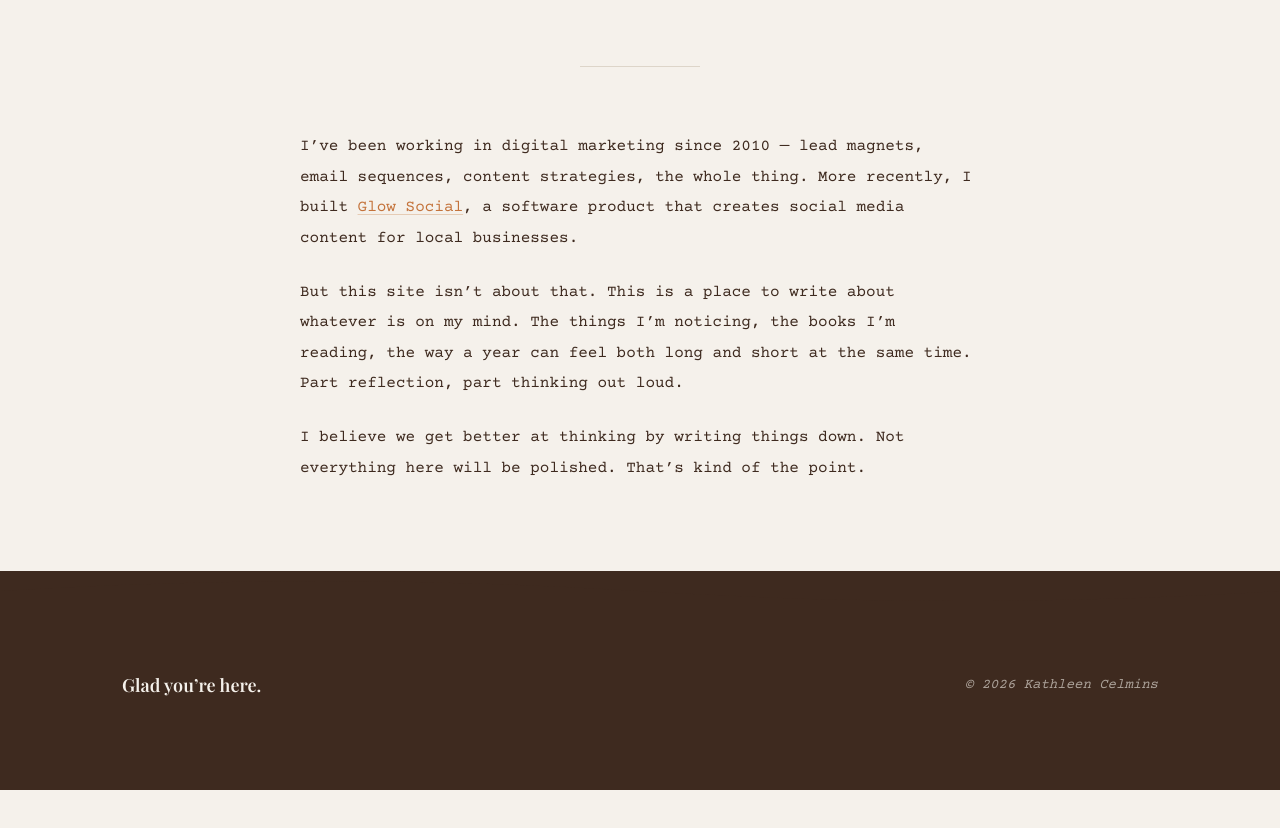
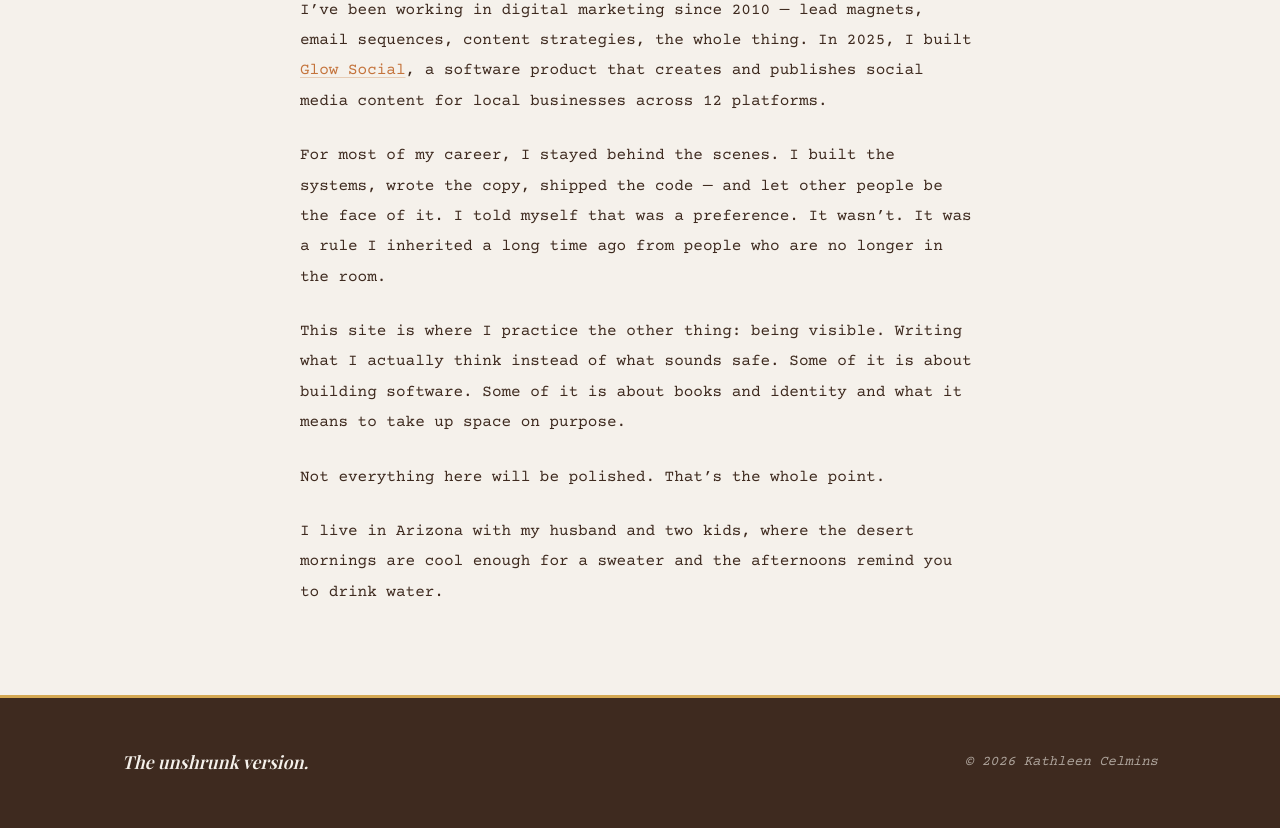
Before and after one commit to glowsocial/kathleencelmins.xyz, a Next.js app: page /about in a window 1280 px wide. Shown: the part 580-1408 px from the top of the page. Before the commit the page ends 1370 px from the top, so only its background shows below. Built offline with nearby package versions, Linux system fonts and the light colour scheme.

Commit message:
Redesign: Everything, out loud — the unshrunk version

```diff
--- a/app/about/page.js
+++ b/app/about/page.js
@@ -1,6 +1,6 @@
 export const metadata = {
   title: "About",
-  description: "About Kathleen Celmins.",
+  description: "About Kathleen Celmins — builder, writer, recovering behind-the-scenes person.",
 };
 
 export default function AboutPage() {
@@ -10,29 +10,41 @@ export default function AboutPage() {
         <h1>About</h1>
 
         <p className="manifesto-text">
-          I live in Arizona, where the desert mornings are cool enough for a sweater
-          and the afternoon sun warms your back on winter walks.
+          I build things, I write about what I notice, and I recently
+          fired my inner gatekeeper.
         </p>
 
         <hr />
 
         <p>
           I&rsquo;ve been working in digital marketing since 2010 &mdash; lead magnets,
-          email sequences, content strategies, the whole thing. More recently,
+          email sequences, content strategies, the whole thing. In 2025,
           I built <a href="https://glowsocial.com">Glow Social</a>, a software
-          product that creates social media content for local businesses.
+          product that creates and publishes social media content for local
+          businesses across 12 platforms.
         </p>
 
         <p>
-          But this site isn&rsquo;t about that. This is a place to write about whatever
-          is on my mind. The things I&rsquo;m noticing, the books I&rsquo;m reading, the way
-          a year can feel both long and short at the same time. Part reflection,
-          part thinking out loud.
+          For most of my career, I stayed behind the scenes. I built the systems,
+          wrote the copy, shipped the code &mdash; and let other people be the face
+          of it. I told myself that was a preference. It wasn&rsquo;t. It was a rule
+          I inherited a long time ago from people who are no longer in the room.
         </p>
 
         <p>
-          I believe we get better at thinking by writing things down. Not everything
-          here will be polished. That&rsquo;s kind of the point.
+          This site is where I practice the other thing: being visible. Writing
+          what I actually think instead of what sounds safe. Some of it is about
+          building software. Some of it is about books and identity and what it
+          means to take up space on purpose.
+        </p>
+
+        <p>
+          Not everything here will be polished. That&rsquo;s the whole point.
+        </p>
+
+        <p>
+          I live in Arizona with my husband and two kids, where the desert mornings
+          are cool enough for a sweater and the afternoons remind you to drink water.
         </p>
       </div>
     </div>
--- a/app/components/Footer.js
+++ b/app/components/Footer.js
@@ -3,16 +3,8 @@ export default function Footer() {
 
   return (
     <footer className="site-footer">
-      <div className="footer-wave">
-        <svg viewBox="0 0 1440 50" preserveAspectRatio="none" xmlns="http://www.w3.org/2000/svg">
-          <path
-            d="M0,50 L0,20 Q360,0 720,20 Q1080,40 1440,20 L1440,50 Z"
-            fill="#3E2A1F"
-          />
-        </svg>
-      </div>
       <div className="site-footer-inner">
-        <p className="footer-tagline">Glad you&rsquo;re here.</p>
+        <p className="footer-tagline">The unshrunk version.</p>
         <p className="footer-text">&copy; {year} Kathleen Celmins</p>
       </div>
     </footer>
--- a/app/globals.css
+++ b/app/globals.css
@@ -23,8 +23,8 @@
   --color-ink: #3E2A1F;
   --color-ink-light: #6B5546;
   --color-ink-muted: #9C8A7A;
-  --color-accent: #7BB8E0;
-  --color-accent-hover: #5FA3D0;
+  --color-accent: #D4A853;
+  --color-accent-hover: #C49A47;
   --color-accent-warm: #C4733B;
   --color-border: #DDD5C9;
   --color-border-light: #E8E1D6;
@@ -43,7 +43,7 @@
   --text-2xl: 2.25rem;
   --text-3xl: 3rem;
   --text-4xl: 3.75rem;
-  --text-hero: clamp(2.5rem, 5vw, 4.5rem);
+  --text-hero: clamp(3rem, 7vw, 5.5rem);
 
   --leading-tight: 1.2;
   --leading-normal: 1.8;
@@ -305,44 +305,41 @@ main {
 .home-hero {
   background: var(--color-hero);
   color: var(--color-hero-text);
-  text-align: center;
+  text-align: left;
   padding: var(--space-5xl) var(--space-xl) var(--space-4xl);
   position: relative;
 }
 
 .home-hero-content {
-  max-width: 800px;
+  max-width: var(--max-width-full);
   margin: 0 auto;
+  padding: 0 var(--space-xl);
 }
 
 .home-greeting {
   font-family: var(--font-heading);
   font-size: var(--text-hero);
-  font-weight: 700;
-  line-height: var(--leading-manifesto);
-  margin-bottom: var(--space-2xl);
+  font-weight: 800;
+  line-height: 1.1;
+  margin-bottom: 0;
   color: var(--color-hero-text);
   letter-spacing: -0.03em;
+}
+
+.hero-rule {
+  width: 80px;
+  height: 3px;
+  background: var(--color-accent);
+  margin: var(--space-xl) 0;
+  border-radius: 2px;
 }
 
 .home-bio {
   font-size: var(--text-lg);
   color: var(--color-hero-muted);
   line-height: var(--leading-relaxed);
-  max-width: 520px;
-  margin: 0 auto;
-}
-
-/* Wave transition from hero to content */
-.hero-wave {
-  position: relative;
-  margin-top: -1px;
-}
-
-.hero-wave svg {
-  display: block;
-  width: 100%;
-  height: 60px;
+  max-width: 540px;
+  margin: 0;
 }
 
 /* --- Posts section --- */
@@ -667,12 +664,7 @@ main {
   background: var(--color-hero);
   color: var(--color-hero-muted);
   margin-top: auto;
-}
-
-.footer-wave svg {
-  display: block;
-  width: 100%;
-  height: 50px;
+  border-top: 3px solid var(--color-accent);
 }
 
 .site-footer-inner {
@@ -695,6 +687,7 @@ main {
   font-size: var(--text-lg);
   color: var(--color-hero-text);
   font-weight: 600;
+  font-style: italic;
 }
 
 /* --- Empty state --- */
@@ -755,6 +748,11 @@ main {
 
   .home-hero {
     padding: var(--space-3xl) var(--space-lg) var(--space-2xl);
+    text-align: left;
+  }
+
+  .home-hero-content {
+    padding: 0;
   }
 
   .home-greeting {
--- a/app/layout.js
+++ b/app/layout.js
@@ -25,7 +25,7 @@ export const metadata = {
     template: "%s — Kathleen Celmins",
   },
   description:
-    "Thoughts, essays, and reflections by Kathleen Celmins.",
+    "Everything, out loud. Writing by Kathleen Celmins.",
   openGraph: {
     type: "website",
     locale: "en_US",
@@ -33,7 +33,7 @@ export const metadata = {
     siteName: "Kathleen Celmins",
     title: "Kathleen Celmins",
     description:
-      "Thoughts, essays, and reflections by Kathleen Celmins.",
+      "Everything, out loud. Writing by Kathleen Celmins.",
   },
   twitter: {
     card: "summary",
```
Also changed, not shown: app/page.js (+7 -17 lines), content/writing/glow-social-s-first-anniversary-of-sorts.md (added, +5 -0 lines), content/writing/thoughts-3-16.md (added, +5 -0 lines), content/writing/thoughts-3-23.md (added, +5 -0 lines), content/writing/thoughts-3-24.md (added, +5 -0 lines), 1 other file (tests, documents, lock files or other folders).
